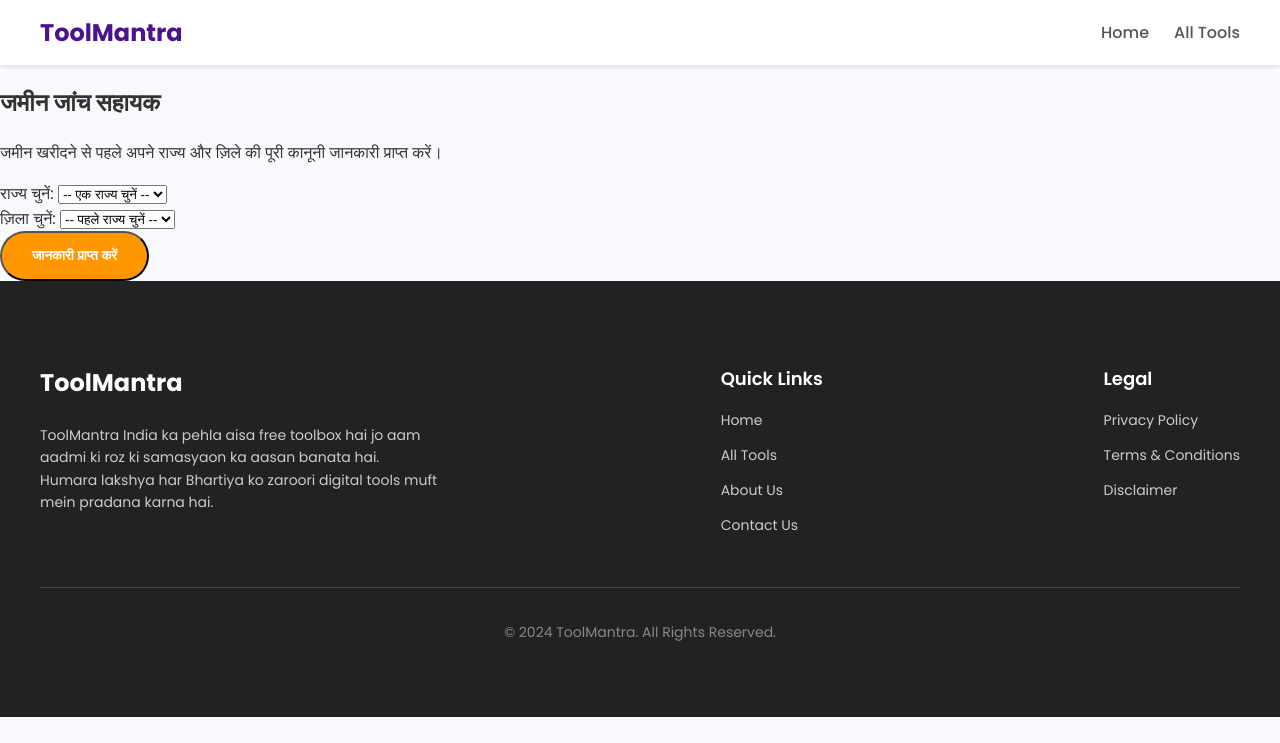
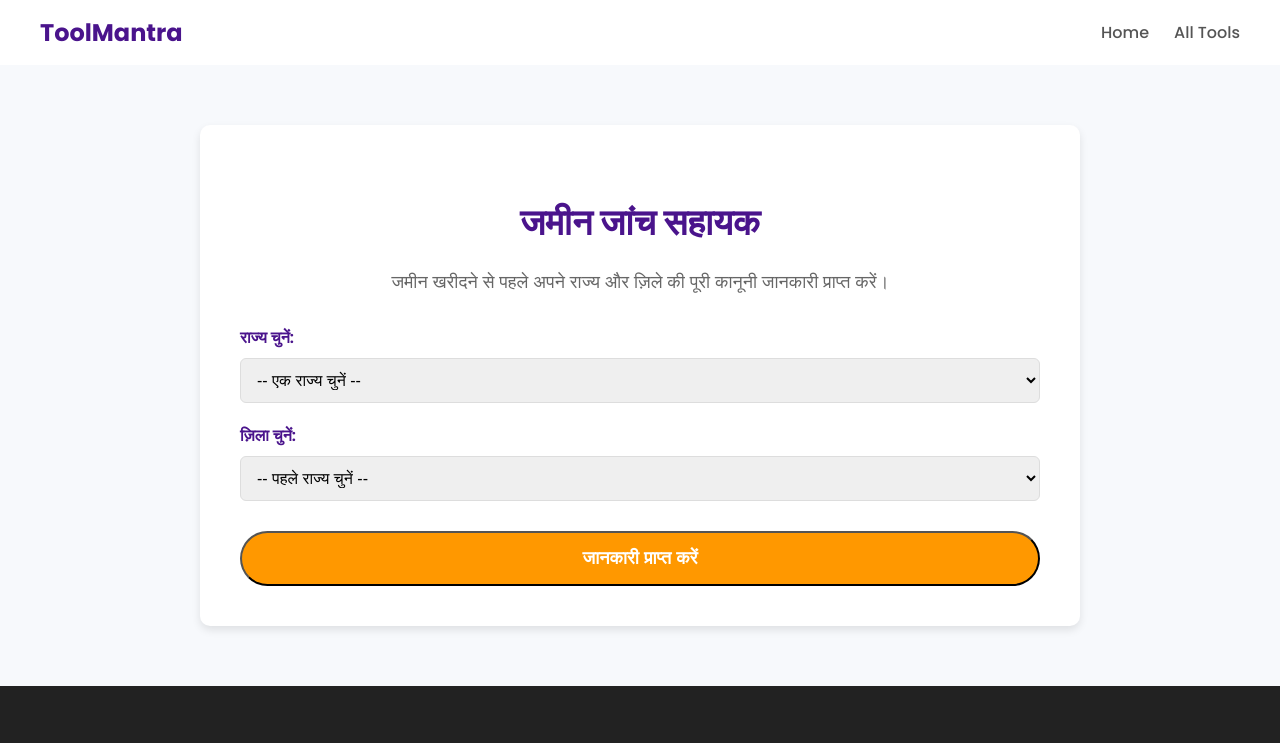
Before and after one commit to toolmantrain-maker/my-toolmantra-website, a plain HTML site: page jaanch.html in a window 1280 px wide. Shown: the top 743 px of the page. Drawn offline with Linux system fonts and the light colour scheme.

Commit message:
Update style.css

```diff
--- a/style.css
+++ b/style.css
@@ -314,3 +314,66 @@ footer {
     display: block;
     margin-bottom: 15px;
 }
+
+/* Jaanch tool ke liye CSS */
+.tool-container {
+    padding: 60px 20px;
+    background-color: #f7f9fc;
+}
+
+.tool-content {
+    max-width: 800px;
+    margin: 0 auto;
+    background-color: white;
+    padding: 40px;
+    border-radius: 10px;
+    box-shadow: 0 4px 8px rgba(0,0,0,0.1);
+    text-align: center;
+}
+
+.tool-content h2 {
+    font-size: 36px;
+    color: #4a148c;
+    margin-bottom: 10px;
+}
+
+.tool-content p {
+    font-size: 18px;
+    color: #666;
+    margin-bottom: 30px;
+}
+
+.form-group {
+    margin-bottom: 20px;
+    text-align: left;
+}
+
+.form-group label {
+    display: block;
+    font-weight: 600;
+    margin-bottom: 8px;
+    color: #4a148c;
+}
+
+.form-group select {
+    width: 100%;
+    padding: 12px;
+    font-size: 16px;
+    border: 1px solid #ddd;
+    border-radius: 6px;
+    box-sizing: border-box;
+}
+
+.tool-content .cta-button {
+    width: 100%;
+    padding: 15px;
+    font-size: 18px;
+    margin-top: 10px;
+}
+
+#results-section {
+    margin-top: 40px;
+    padding-top: 20px;
+    border-top: 1px solid #eee;
+    text-align: left;
+}
```
